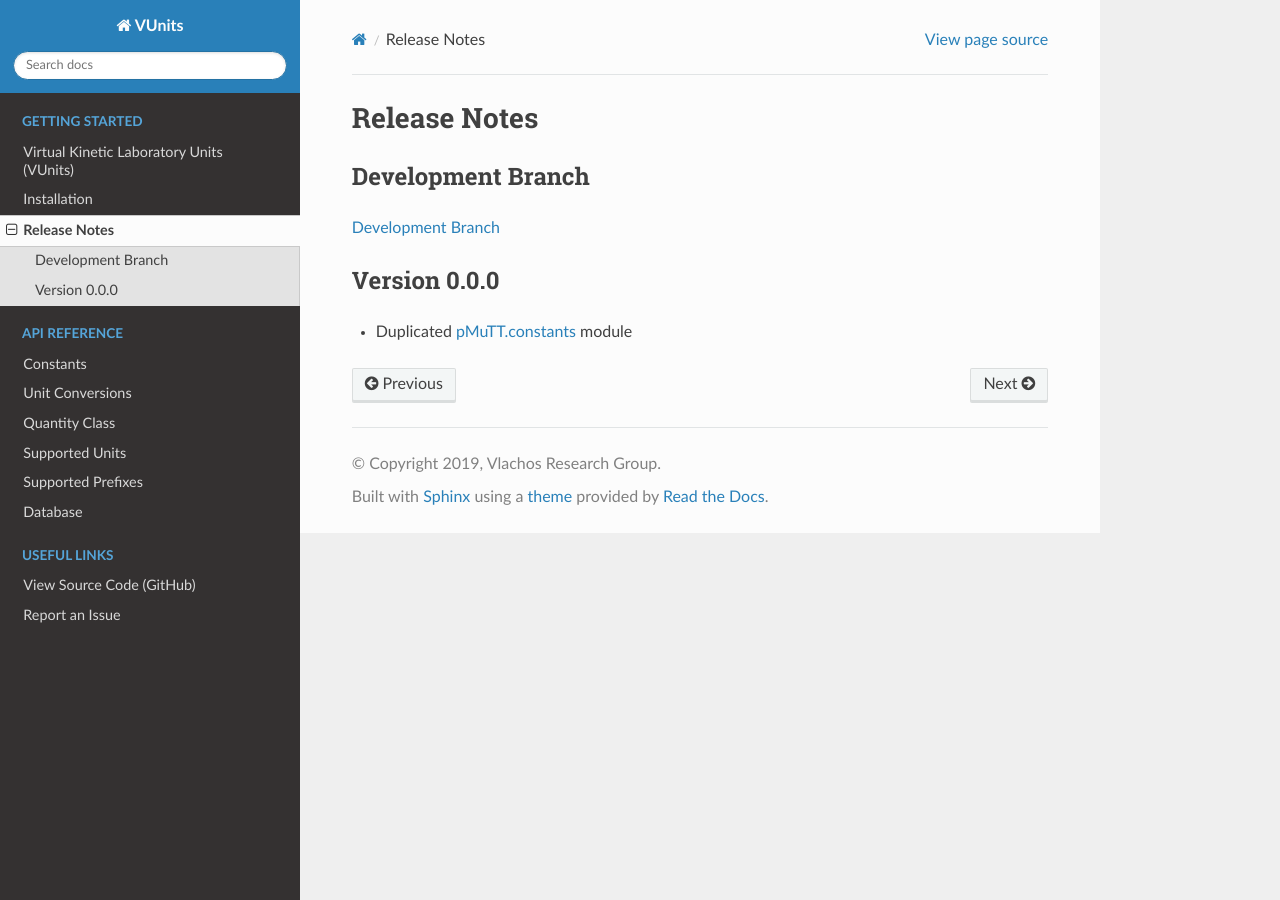
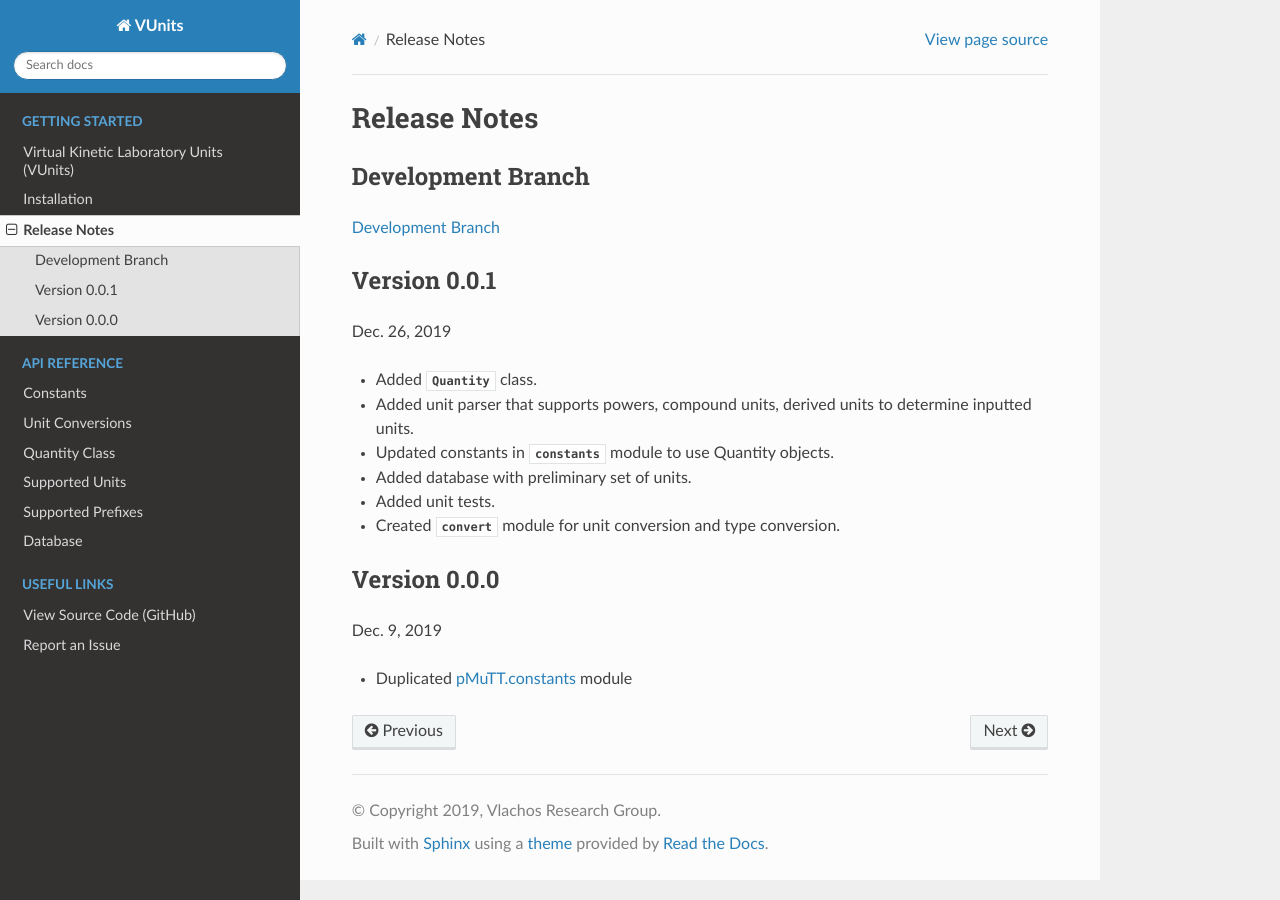
Before and after one commit to VlachosGroup/vunits, a Sphinx documentation site: the page built from docs/source/release_notes.rst, in a window 1280 px wide. Built offline with Sphinx 7.4.7 and the Read the Docs theme 2.0.0, drawn with Linux system fonts in a browser that asks for light colours.

Commit message:
Updated version number and release notes for 0.0.1

```diff
--- a/docs/source/conf.py
+++ b/docs/source/conf.py
@@ -26,7 +26,7 @@ author = 'Vlachos Research Group'
 # The short X.Y version
 version = ''
 # The full version, including alpha/beta/rc tags
-release = '0.0.0'
+release = '0.0.1'
 
 
 # -- General configuration ---------------------------------------------------
--- a/docs/source/release_notes.rst
+++ b/docs/source/release_notes.rst
@@ -7,8 +7,23 @@ Development Branch
 ------------------
 `Development Branch`_
 
+Version 0.0.1
+-------------
+Dec. 26, 2019
+
+- Added :class:`~vunits.quantity.Quantity` class.
+- Added unit parser that supports powers, compound units, derived units
+  to determine inputted units.
+- Updated constants in :mod:`~vunits.constants` module to use Quantity
+  objects.
+- Added database with preliminary set of units.
+- Added unit tests.
+- Created :mod:`~vunits.convert` module for unit conversion and type
+  conversion.
+
 Version 0.0.0
 -------------
+Dec. 9, 2019
 
 - Duplicated `pMuTT.constants`_ module
 
--- a/setup.py
+++ b/setup.py
@@ -15,7 +15,7 @@ with open('README.rst', 'r') as fh:
 
 setuptools_info = {
 	'name': 'VUnits',
-	'version': '0.0.0',
+	'version': '0.0.1',
 	'author': 'Vlachos Research Group',
 	'author_email': 'vlachos@udel.edu',
 	'description': 'Virtual Kinetic Laboratory Units (VUnits)',
--- a/vunits/__init__.py
+++ b/vunits/__init__.py
@@ -7,4 +7,4 @@
 # present, too:
 #
 name = 'vunits'
-__version__ = '0.0.0'
+__version__ = '0.0.1'
```
